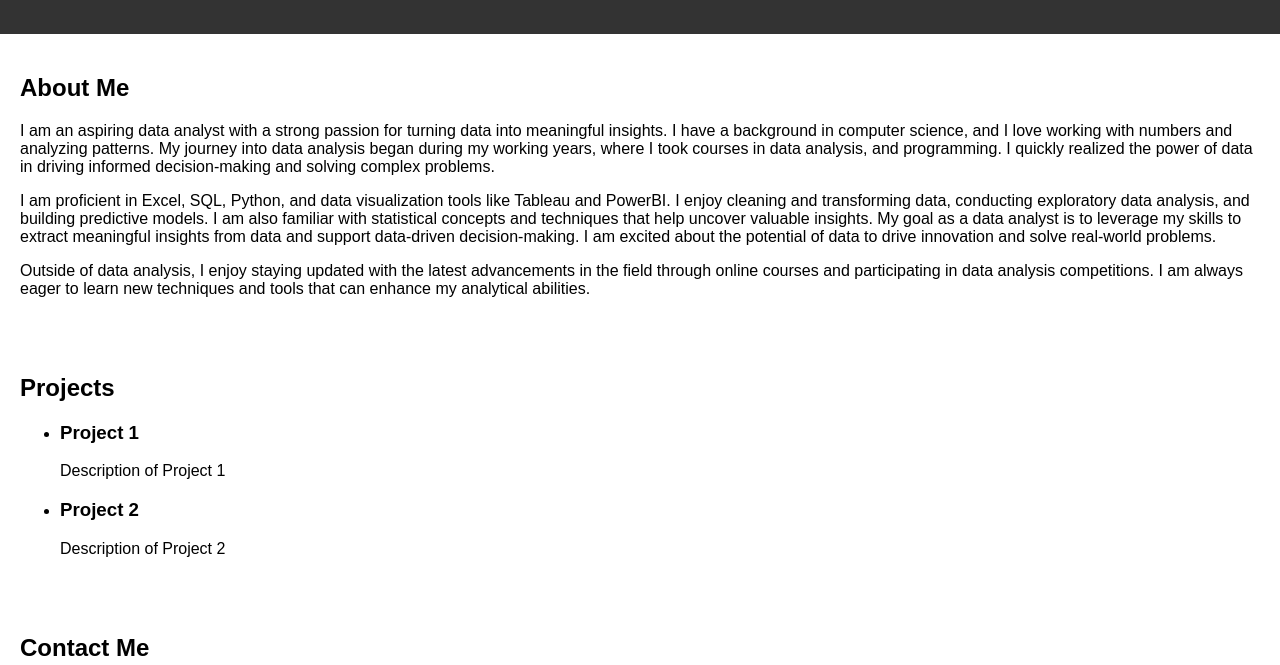
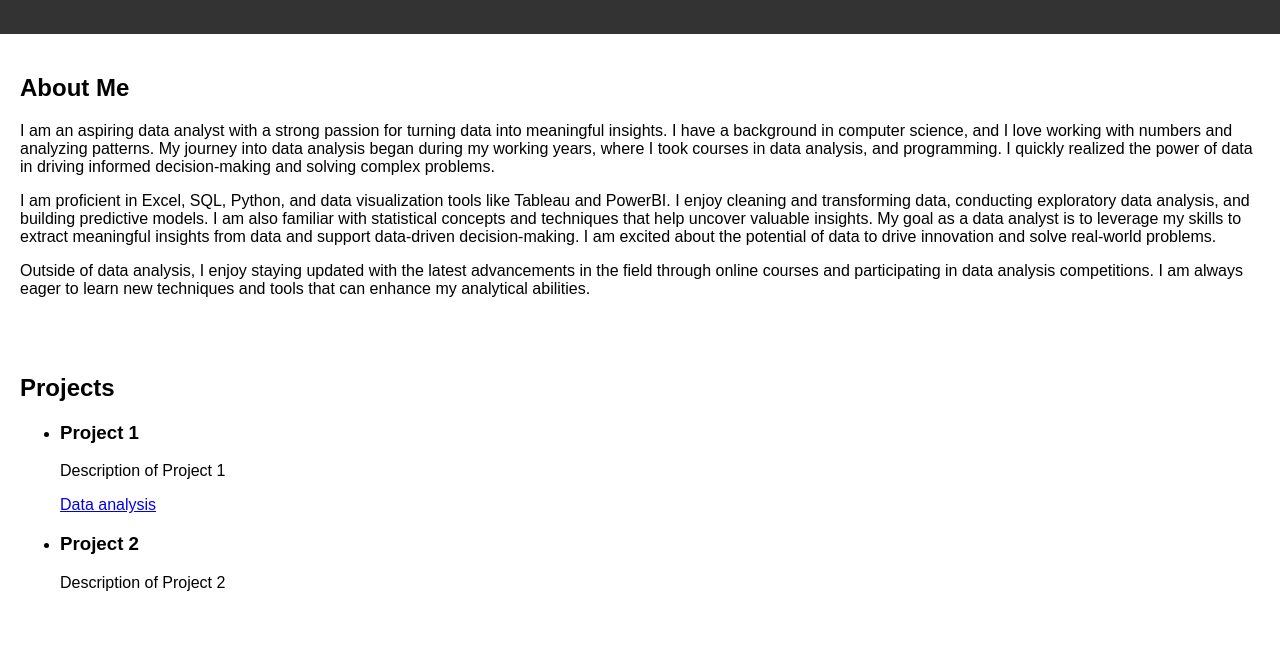
Before and after one commit to rivaipurba/rivaipurba.github.io, a plain HTML site: page index.html in a window 1280 px wide. Shown: the part 120-785 px from the top of the page. Drawn offline with Linux system fonts and the light colour scheme.

Commit message:
Update index.html

```diff
--- a/index.html
+++ b/index.html
@@ -29,6 +29,7 @@
       <li>
         <h3>Project 1</h3>
         <p>Description of Project 1</p>
+        <a href="https://github.com/rivaipurba/data_analysis_sql">Data analysis</a>
       </li>
       <li>
         <h3>Project 2</h3>
```
